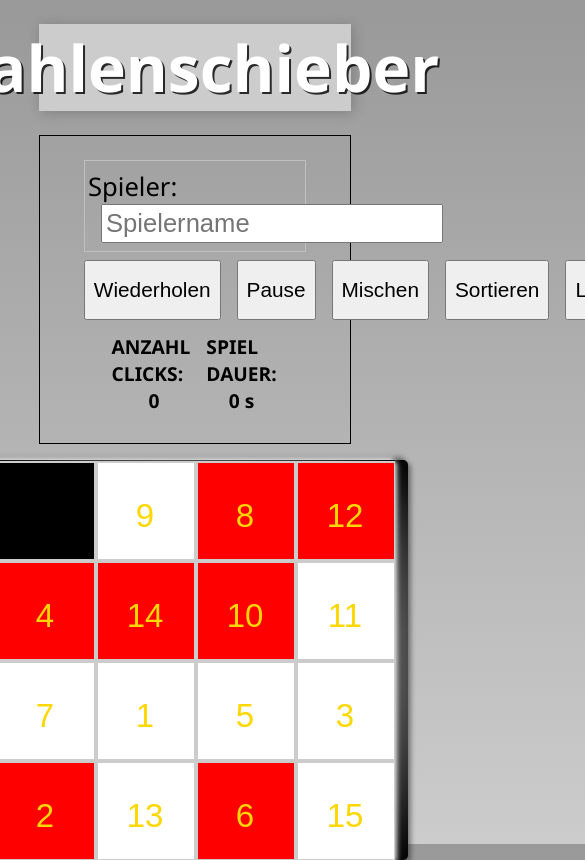
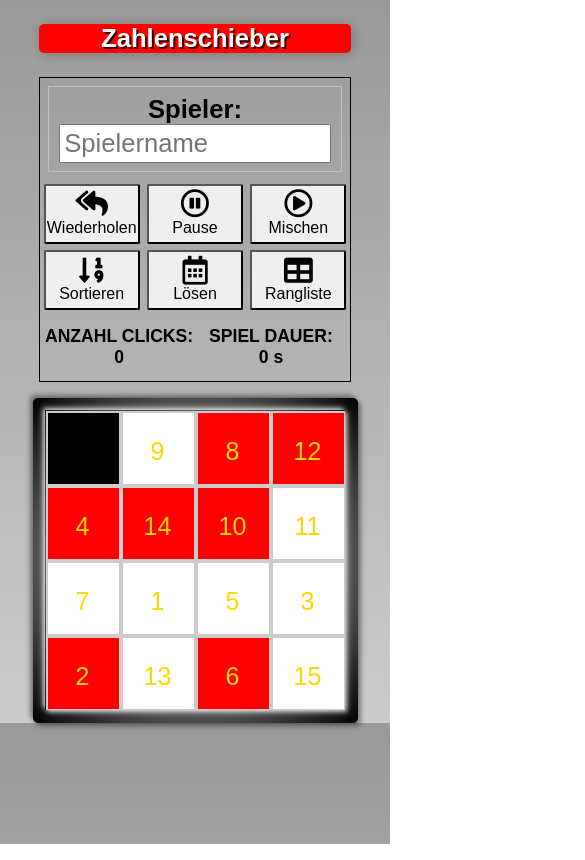
Before and after one commit to schlucht/canvas-animations, a website built with Parcel: page 19vzc/index.html in a window 390 px wide. Both pictures are taken after a click on the button "Mischen". Shown: the top 860 px of the page, 585 px wide, since content can reach past the window. Built offline with nearby package versions, Linux system fonts and the light colour scheme; a web font is replaced by a local one.

Commit message:
Update 1

```diff
--- a/19vzc/index.html
+++ b/19vzc/index.html
@@ -1,11 +1,16 @@
+
   <!DOCTYPE html>
-<html>
+  <html lang="en">
   <head>
-    <title>Parcel Sandbox</title>
-    <meta charset="UTF-8" />
+    <meta charset="UTF-8">
+    <meta http-equiv="X-UA-Compatible" content="IE=edge">
+    <meta name="viewport" content="width=device-width, initial-scale=1.0">
+    <link rel="stylesheet" href="https://cdnjs.cloudflare.com/ajax/libs/font-awesome/5.15.3/css/all.min.css" integrity="sha512-iBBXm8fW90+nuLcSKlbmrPcLa0OT92xO1BIsZ+ywDWZCvqsWgccV3gFoRBv0z+8dLJgyAHIhR35VZc2oM/gI1w==" crossorigin="anonymous" referrerpolicy="no-referrer" />
+    <link rel="preconnect" href="https://fonts.gstatic.com">
+<link href="https://fonts.googleapis.com/css2?family=Farro:wght@300;400;500;700&display=swap" rel="stylesheet">
     <link rel="stylesheet" href="src/styles.css" />
+    <title>Jagolo</title>
   </head>
-
   <body>
     <header>
       <h1>Zahlenschieber</h1>
@@ -16,12 +21,12 @@
         <input id="pName" placeholder="Spielername">
       </div>
       <div class="play__button">
-        <button type="button" id="newPlay" class="btn" disabled>Wiederholen</button>
-        <button type="button" id="pause" class="btn" disabled>Pause</button>
-        <button type="button" id="newMix" class="btn">Mischen</button>
-        <button type="button" id="newSort" class="btn">Sortieren</button>
-        <button type="button" id="resolve" class="btn" disabled>Lösen</button>
-        <button type="button" id="ranking" class="btn">Rangliste</button>
+        <button type="button" id="newPlay" class="btn" disabled><i class="fas fa-reply-all"></i>Wiederholen</button>
+        <button type="button" id="pause" class="btn" disabled><i class="far fa-pause-circle"></i>Pause</button>
+        <button type="button" id="newMix" class="btn"><i class="far fa-play-circle"></i>Mischen</button>
+        <button type="button" id="newSort" class="btn"><i class="fas fa-sort-numeric-down"></i>Sortieren</button>
+        <button type="button" id="resolve" class="btn" disabled><i class="far fa-calendar-alt"></i>Lösen</button>
+        <button type="button" id="ranking" class="btn"><i class="fas fa-table"></i>Rangliste</button>
       </div>
       <div class="score">
         <div class="clickCounter">
@@ -40,33 +45,20 @@
     </div>
     <div class="scorelist" id="scoreList">
 
-      <div class="score__data">
+      <div class="scorelist__data">
         <button id="closeScoreList" class="btn btn-close">X</button>
-      <table>
+        <table id ="tableData">
+          <thead>
             <tr>
               <th>Rang</th>
               <th>Name</th>
               <th>Zeit</th>
               <th>Klicks</th>
             </tr>
-        <tr>
-          <td>1</td>
-          <td>Lothar</td>
-          <td>123s</td>
-          <td>256</td>
-        </tr>
-        <tr>
-          <td>2</td>
-          <td>Janina</td>
-          <td>245s</td>
-          <td>400</td>
-        </tr>
-        <tr>
-          <td>3</td>
-          <td>Siegfried</td>
-          <td>178</td>
-          <td>560</td>
-        </tr>
+          </thead>
+          <tbody>
+
+          </tbody>
         </table>
     </div>
     </div>
--- a/19vzc/src/index.js
+++ b/19vzc/src/index.js
@@ -1,23 +1,26 @@
 import { Stone, Rectangle } from './object/object.js'
+import { Player } from './player.js';
 import { createNumbers, randomNr} from './utilities.js'
 
 
 // Spiel Konstanten
 const CV = document.querySelector('#canvas1');
 const CTX = CV.getContext('2d');
-const DISPLAY  = 400;
+let DISPLAY  = window.outerWidth < 500 ? 300 : 400;
+console.log(DISPLAY)
+const COUNT = 4; // Anzahl Zeilen und Spalten
+let STONE_SIZE = DISPLAY / COUNT
+const COUNTSTONES = COUNT * COUNT
 
-const COUNT = 4; // Anzahl Zeilen und Spalten
-const COUNTSTONES = COUNT * COUNT
-const STONE_SIZE = DISPLAY / COUNT
 
 CTX.canvas.height = DISPLAY
 CTX.canvas.width = DISPLAY
+
 const CV_RECT = CV.getBoundingClientRect();
 // Statistik Konstanten
-let startTimer = true;
 let clicks = 0;
 let playPause = false
+let players = [new Player('Spieler 2', 200, 150), new Player('Spieler 3', 100, 10)];
 const counter = document.getElementById('clickCount');
 counter.innerText = clicks;
 
@@ -31,6 +34,11 @@ const closeList = document.getElementById('closeScoreList')
 const ranking = document.getElementById('ranking')
 const pause = document.getElementById('pause')
 const info = document.querySelector('.info')
+const playerName = document.getElementById('pName')
+const table = document.querySelector('#tableData tbody')
+
+
+
 
 let timerRef;
 let seconds = 0;
@@ -86,8 +94,8 @@ function createStones(arrStones) {
       fcolor = 'gold'
     }
     stone = new Stone(CTX,
-      arrStones[index][1] - 100,
-      arrStones[index][2] - 100,
+      arrStones[index][1] - STONE_SIZE,
+      arrStones[index][2] - STONE_SIZE,
       STONE_SIZE,
       STONE_SIZE,
       color,
@@ -121,7 +129,6 @@ function initGame() {
 function clearDisplay() {
   clicks = 0;
   counter.innerText = 0;
-  startTimer = false;
   clearTimeout(timerRef);
   clickTimer.innerText = '0 s';
 }
@@ -129,10 +136,12 @@ function clearDisplay() {
 // Spiel ablauf
 function playing(mx, my) {
   const arr = currentStones
+
   const position = arr.findIndex(f => mx  < f[1] && my < f[2])
   const index = arr.findIndex(f => f[0] === 16)
   const nrPos = arr[position][0]
   const nrInd = arr[index][0]
+  console.log(arr[position])
 
   if (
       position + 1 === index ||
@@ -144,16 +153,42 @@ function playing(mx, my) {
           arr[position][0] = nrInd
       }
   drawStones(createStones(arr))
+  currentStones = arr
   counter.innerText = clicks;
   infoGameOver(arr)
 }
 
 function infoGameOver(arrStones) {
   if (gameOver(arrStones)) {
-    info.innerText = 'Game over'
+    info.innerHTML = `<p>Game over</p>
+            <p class="info__name">Spieler: ${players[0].name}</p>
+            <p class="info__count">Clicks: ${counter.innerText}</p>
+            <p class="info__count"> Dauer: ${clickTimer.innerText}</p>`
     info.style.display = 'flex'
     newSort.disabled = pause.disabled = resolve.disabled = newPlay.disabled = true
+    players[0].clicks = counter.innerText
+    players[0].time = clickTimer.innerText
+    console.log(players[0])
   }
+}
+
+function createScoreList(list) {
+  let rank = 1
+  let tableString = ``
+  for (let li of list) {
+    tableString += `
+      <tr>
+      <td>${rank}.</td>
+      <td>${li.name}</td>
+      <td>${li.clicks}</td>
+      <td>${li.time}</td>
+      </tr>   `
+
+    rank++
+
+  }
+  table.innerHTML = tableString
+
 }
 function gameStart() {
   pause.disabled = newPlay.disabled = false
@@ -162,7 +197,6 @@ function gameOver(arrStone) {
   let game = false
   for (let i in arrStone) {
     if ( (i * 1) === arrStone[i][0] - 1) {
-      console.log(i)
       if (i === '15'){
         return true
       }
@@ -187,9 +221,20 @@ function playPausing() {
   }
 }
 
-window.addEventListener('resize', () => {
-  CTX.canvas.width = DISPLAY
-  CTX.canvas.height = DISPLAY
+window.addEventListener('resize', (e) => {
+    DISPLAY = e.target.outerWidth < 500 ? 300 : 400
+    STONE_SIZE = DISPLAY / COUNT
+    const stones = [...currentStones]
+    const recs = stones.map((val, index) => {
+      return val[0]
+    })
+    CTX.canvas.width = DISPLAY
+    CTX.canvas.height = DISPLAY
+    let rdNumbers = readRecs(recs);
+    drawStones(createStones(rdNumbers))
+    currentStones = rdNumbers
+
+
 })
 
 // Spielsteine schieben
@@ -201,6 +246,11 @@ CV.addEventListener('click', (e) => {
     clTimer()
   const mx = e.clientX - CV_RECT.left;
   const my = e.clientY - CV_RECT.top;
+
+  if (clicks === 1) {
+    let name = playerName.value ? playerName.value : 'Spieler 1'
+    players.unshift(new Player(name, 0, 0))
+  }
   playing(mx, my)
 });
 
@@ -210,29 +260,32 @@ newPlay.addEventListener('click', (e) => {
   const stones = createStones(rdNumbers)
 
   drawStones(stones)
-  // currentStones = [...savedStones]
+  clearDisplay()
 });
 newSort.addEventListener('click', (e) => {
   const rdNr = readRecs(createNumbers(COUNTSTONES))
   infoGameOver(rdNr)
   drawStones(createStones(rdNr))
+  clearDisplay()
 });
 resolve.addEventListener('click', (e) => {
 
 });
 mix.addEventListener('click', (e) => {
   initGame()
-  info.style.display = 'none'
-  newSort.disabled = pause.disabled = resolve.disabled = newPlay.disabled = false
+    info.style.display = 'none'
+    newSort.disabled = pause.disabled = resolve.disabled = newPlay.disabled = false
+    clearDisplay()
 })
 
+pause.addEventListener('click', (e) => {
+  playPausing()
+
+})
 closeList.addEventListener('click', () => {
   dataList.style.display = 'none'
 })
 ranking.addEventListener('click', (e) => {
+  createScoreList(players)
   dataList.style.display = 'flex'
 })
-pause.addEventListener('click', (e) => {
-  playPausing()
-
-})
--- /dev/null
+++ b/19vzc/src/player.js
@@ -0,0 +1,8 @@
+
+export class Player {
+    constructor (name, clicks, time) {
+        this.name = name
+        this.clicks = clicks
+        this.time = time
+    }
+}
--- a/19vzc/src/styles.css
+++ b/19vzc/src/styles.css
@@ -8,25 +8,36 @@ body {
   display: flex;
   align-items: center;
   flex-direction: column;
-  font-family: "Segoe UI", Tahoma, Geneva, Verdana, sans-serif;
+  font-family: "Farro", sans-serif;
+  height: 100%;
   background-image: linear-gradient(#999, #ccc);
-  height: 100vh;
+  min-width: 350px;
 }
 header {
-  height: 110px;
+  height: 10%;
   width: 80%;
-  background-color: #ccc;
+  background-color: #f00;
   display: flex;
   justify-content: center;
   align-items: center;
   box-shadow: 2px 2px 12px rgba(0, 0, 0, 0.2);
   margin: 1.5rem 0rem;
+  border-radius: 5px;
 }
 header h1 {
   font-size: 4rem;
   color: #fff;
   text-shadow: 2px 2px rgba(0, 0, 0, 0.8);
 }
+@media (max-width: 600px) {
+  header {
+    background-color: red;
+  }
+  header h1 {
+    font-size: 1.6rem;
+  }
+}
+
 .border {
   height: 425px;
   width: 425px;
@@ -42,6 +53,14 @@ header h1 {
   box-shadow: -2px -2px 5px rgba(255, 255, 255, 0.8),
     2px 2px 5px rgba(255, 255, 255, 0.8);
 }
+@media (max-width: 500px) {
+  .border {
+    height: 325px;
+    width: 325px;
+    /* margin-top: 0.5rem; */
+    /* padding: 0.55rem; */
+  }
+}
 .info {
   position: absolute;
   height: 400px;
@@ -49,11 +68,18 @@ header h1 {
   display: none;
   justify-content: center;
   align-items: center;
+  flex-direction: column;
   background-color: rgba(0, 0, 0, 0.5);
   font-size: 4rem;
   color: #ccc;
   text-shadow: 2px 4px rgba(0, 0, 0, 0.8);
   text-transform: uppercase;
+}
+.info .info__name {
+  font-size: 2rem;
+}
+.info .info__count {
+  font-size: 2rem;
 }
 .player {
   width: 80%;
@@ -64,47 +90,8 @@ header h1 {
   padding: 1rem;
   margin-bottom: 1rem;
 }
-.play__button {
-  display: flex;
-  justify-content: space-around;
-  width: 80%;
-}
-.btn {
-  font-size: 1.3rem;
-  margin: 0 0.5rem;
-  padding: 0.5rem;
-  cursor: pointer;
-  width: 150px;
-  height: 60px;
-}
-.btn:first-child {
-  margin-left: 0;
-}
-.btn:last-child {
-  margin-right: 0;
-}
-.score {
-  display: flex;
-  width: 60%;
-  justify-content: space-between;
-  margin: 0.8rem;
-}
-.score__label,
-.score__data {
-  font-size: 1.2rem;
-  font-weight: 600;
-}
-.score__label {
-  text-transform: uppercase;
-  margin-right: 1rem;
-}
-.score__data {
-  width: 3rem;
-  text-align: right;
-  display: inline-block;
-}
 .player__name {
-  text-align: left;
+  text-align: center;
   margin: 0.5rem;
   padding: 0.5rem 0.2rem;
   border: solid 1px silver;
@@ -112,11 +99,93 @@ header h1 {
 }
 .player__name label {
   font-size: 1.6rem;
+  font-weight: 600;
 }
 .player__name input {
   font-size: 1.6rem;
   padding: 0.2rem;
   margin-left: 0.8rem;
+}
+@media (max-width: 500px) {
+  .player {
+    padding: 0;
+  }
+  .player__name {
+    width: 95%;
+  }
+  .player__name input {
+    width: 95%;
+    margin: 0;
+  }
+}
+.play__button {
+  display: flex;
+  justify-content: space-around;
+  flex-wrap: wrap;
+  width: 100%;
+}
+.btn {
+  font-size: 1rem;
+  margin: 0.2rem 0.2rem;
+  cursor: pointer;
+  width: 6rem;
+  height: 60px;
+  display: flex;
+  flex-direction: column;
+  align-items: center;
+  justify-content: center;
+  border-radius: 2px;
+}
+.btn i {
+  font-size: 1.8rem;
+}
+
+.score {
+  display: flex;
+  width: 80%;
+  justify-content: center;
+  text-align: center;
+  margin: 0.8rem;
+}
+.clickCounter,
+.clickTimer {
+  width: 50%;
+  display: flex;
+  flex-direction: column;
+}
+.score__label,
+.score__data {
+  font-size: 1.9rem;
+  font-weight: 600;
+}
+.score__label {
+  text-transform: uppercase;
+  margin-right: 0rem;
+}
+.score__data {
+  width: 5rem;
+  text-align: center;
+  display: inline-block;
+}
+@media (max-width: 500px) {
+  .score {
+    width: 98%;
+    align-items: center;
+  }
+  .score__label,
+  .score__data {
+    font-size: 1.1rem;
+    font-weight: 600;
+    display: block;
+    width: 100%;
+  }
+  .score__label {
+    width: 100%;
+    margin: 0;
+  }
+  .score__data {
+    padding: 0;
+  }
 }
 .scorelist {
   position: absolute;
@@ -131,27 +200,27 @@ header h1 {
   background-color: rgba(0, 0, 0, 0.5);
   z-index: 100;
 }
-.scorelist .score__data {
-  position: relative;
+.scorelist .scorelist__data {
+  position: absolute;
   background-color: rgba(0, 0, 0, 0.8);
   padding: 3rem;
   color: wheat;
   text-align: center;
 }
-.score__data table {
+.scorelist__data table {
   border: solid 1px orange;
   padding: 0.8rem;
 }
-.score__data table th {
+.scorelist__data table th {
   font-size: 1.6rem;
   padding: 0 1rem;
   border-bottom: solid 1px wheat;
 }
-.score__data table td {
+.scorelist__data table td {
   font-size: 1.4rem;
   padding: 0.5rem 1.5rem;
 }
-.score__data .btn-close {
+.scorelist__data .btn-close {
   position: absolute;
   width: 36px;
   height: 36px;
```
Lines whose indentation alone changed are shown as unchanged.
